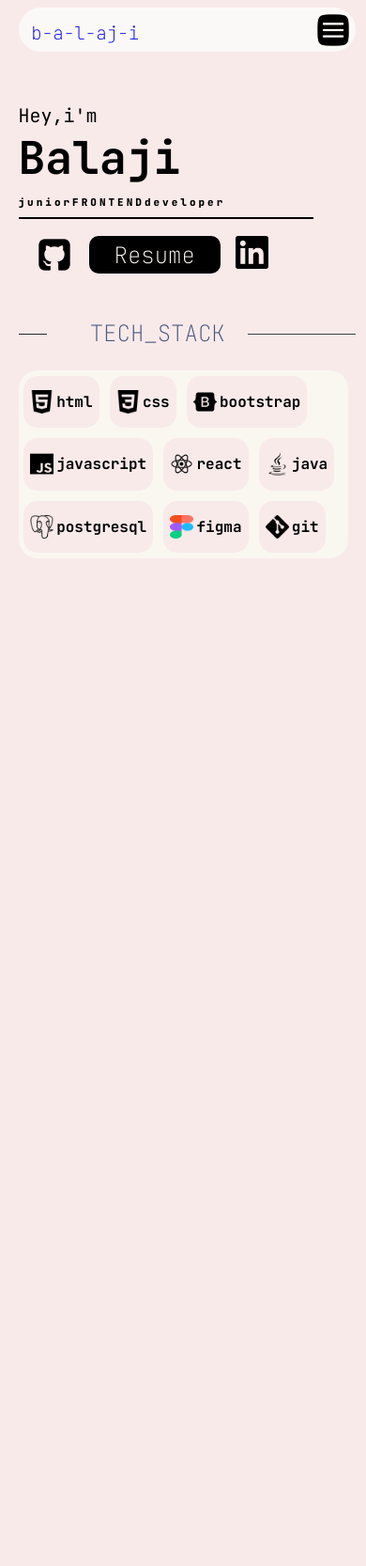
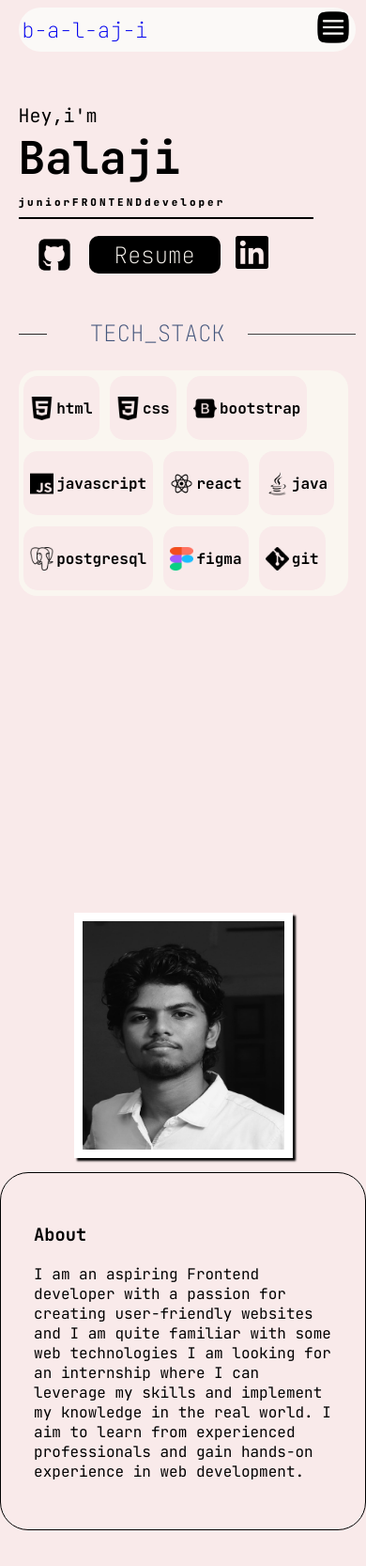
Before and after one commit to B-a-l-aj-i/portfolio, a React (Create React App) app: page / in a window 390 px wide. Shown: the top 1666 px of the page at 94% size. Before the commit the page ends 844 px from the top, so only its background shows below. Built offline with nearby package versions, Linux system fonts and the light colour scheme.

Commit message:
almost completed

```diff
--- a/src/App.js
+++ b/src/App.js
@@ -1,15 +1,18 @@
 import Navbar from "./components/navbar/Navbar"
 import Home from "./components/navbar/home/Home"
+import About from "./components/navbar/About/About"
+import { Fragment } from "react"
 
 function App(){
 
 
     return (
 
-        <div>
-      <Navbar />
+        <Fragment>
+       <Navbar />
        <Home />
-        </div>
+       <About />
+        </Fragment>
     )
 }
 
--- /dev/null
+++ b/src/components/navbar/About/About.js
@@ -0,0 +1,23 @@
+
+import pic from "./WhatsApp Image 2024-04-13 at 19.28.41_0aa2cb96.jpg"
+import "./about.css"
+function About(){
+
+    return(
+        <div className="abt">
+            <article className="content">
+            <h3>About</h3>
+            <p>I am an aspiring Frontend developer with a passion for creating user-friendly websites and I am
+            quite familiar with some web technologies I am looking for an internship where I can leverage my
+            skills and implement my knowledge in the real world. I aim to learn from experienced
+            professionals and gain hands-on experience in web development.
+            </p>
+            </article>
+            <aside className="dp">
+                <img className="pic" src={pic} />
+            </aside>
+        </div>
+    )
+}
+
+export default About
--- /dev/null
+++ b/src/components/navbar/About/about.css
@@ -0,0 +1,39 @@
+.abt{
+    position:absolute;
+    top:115%;
+    right:15%;
+    width:60%;
+    display:grid;
+    grid-template-columns: 1fr 330px;
+    gap: 10px;
+}
+.content{
+    padding:9%;
+    border: 1px solid black;
+    border-radius: 30px;
+}
+.pic{
+    width:328px;
+    height:364px;
+    border: 19px solid rgb(255, 255, 255);
+    box-shadow: 3px 3px 2px;
+}
+
+
+@media screen and (max-width:750px) {
+
+    .abt{
+        width:100%;
+    right:0%;
+    display:flex;
+    flex-direction:column-reverse;
+    flex-wrap: wrap;
+    align-items: center;
+
+    }
+    .pic{
+        width:215px;
+        height:243px;
+        border: 9px solid rgb(255, 255, 255);
+    }
+}
--- a/src/components/navbar/Navbar.css
+++ b/src/components/navbar/Navbar.css
@@ -14,11 +14,13 @@
     padding-top:2%;
     margin: 0;
     background-color: #fae9d7;
+    padding-bottom:3000px;
   }
 .navBar{
     display: flex;
     padding: 12px;
     width:85%;
+    align-items: center;
     justify-content: space-between;
     border-radius:80px;
     height:40px;
@@ -36,11 +38,11 @@
 }
 
 
-.title h2{
-    font-size:2.5rem;
+.title p{
+    font-size:1.4rem;
     margin:0px;
+    vertical-align: middle;
     font-weight: 100;
-    vertical-align: middle;
     font-family: "JetBrains Mono", monospace;
 }
 .lists{
--- a/src/components/navbar/Navbar.js
+++ b/src/components/navbar/Navbar.js
@@ -8,7 +8,7 @@ function Navbar(){
 
         <nav className="navBar">
         <div className="title">
-        <a href="https://master--b-a-l-aj-i.netlify.app/" rel="noreferrer" style={{textDecoration:'none'}}><h2>b-a-l-aj-i</h2></a>
+        <a href="https://master--b-a-l-aj-i.netlify.app/" rel="noreferrer" style={{textDecoration:'none'}}><p>b-a-l-aj-i</p></a>
         </div>
 
             <ul className="lists">
--- a/src/components/navbar/home/Home.css
+++ b/src/components/navbar/home/Home.css
@@ -1,9 +1,10 @@
 .all{
-     position: absolute;
-     top: 25%;
-     left: 20%;
-     display: grid;
-     gap: 60px;
+    position:absolute;
+    top: 25%;
+    left: 20%;
+    /* margin: 7%; */
+    display: grid;
+    gap: 60px;
 }
 .info{
     display: grid;
@@ -286,4 +287,17 @@
         }
 
       }
+      @keyframes tm {
+
+        from{
+            height: 0;
+        background-color: #FAF6F0;
+
+        }
+        to{
+            height:240px;
+        background-color: #FAF6F0;
+
+        }
+    }
   }
```
Also changed, not shown: src/components/navbar/About/WhatsApp Image 2024-04-13 at 19.28.41_0aa2cb96.jpg (added).
